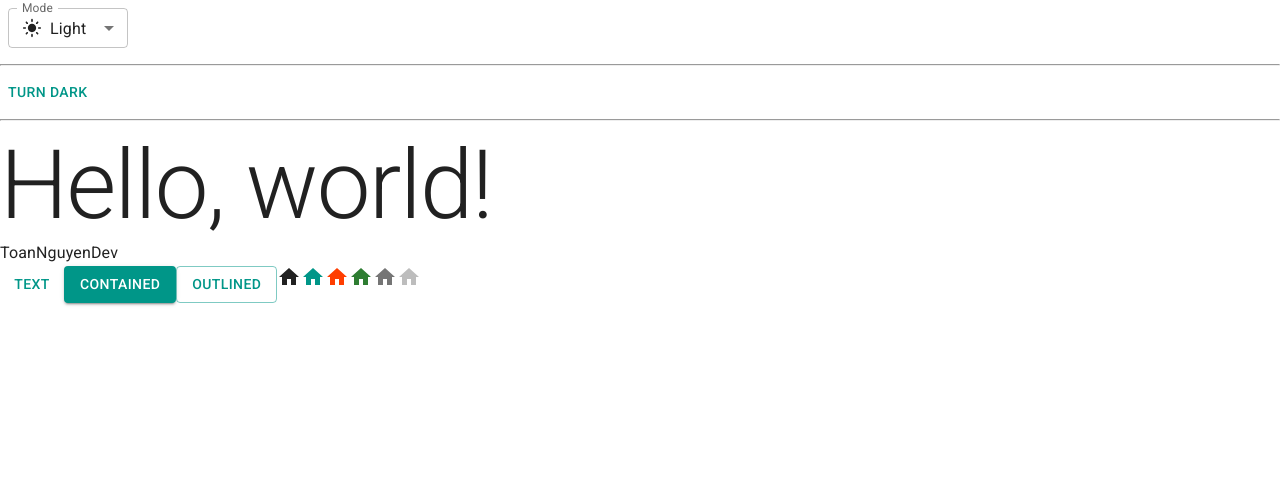
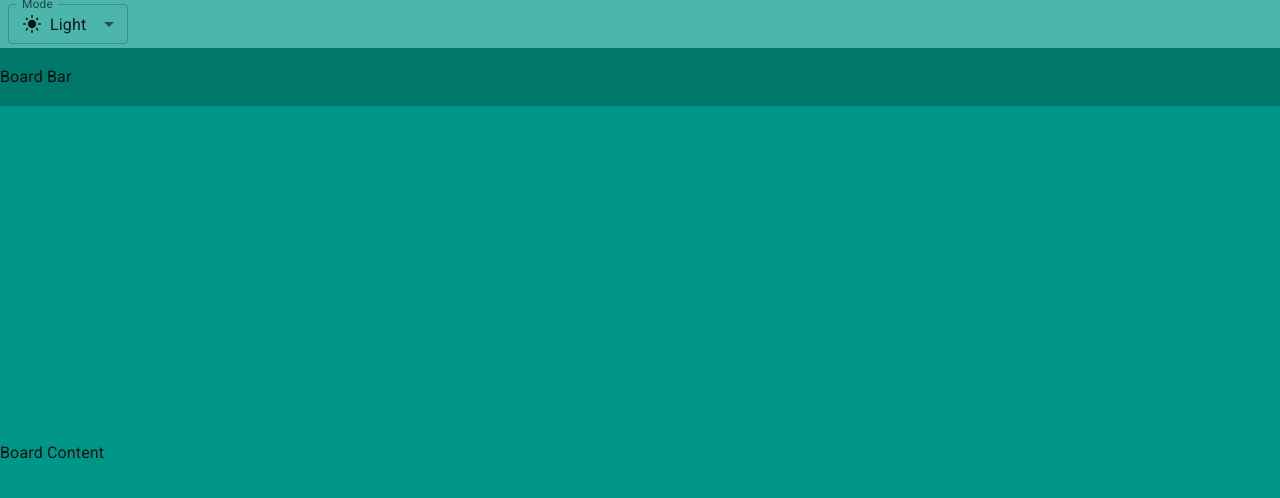
Before and after one commit to SUNVToan/Trello-web, a React (Vite) app: page / in a window 1280 px wide. Shown: the top 498 px of the page. Built offline with nearby package versions, Linux system fonts and the light colour scheme.

Commit message:
basic app

```diff
--- a/index.html
+++ b/index.html
@@ -10,7 +10,7 @@
       rel="stylesheet"
       href="https://fonts.googleapis.com/css2?family=Roboto:wght@300;400;500;700&display=swap"
     />
-    <title>Vite + React</title>
+    <title>Trello MERN Stack Pro</title>
   </head>
   <body>
     <div id="root"></div>
--- a/src/App.jsx
+++ b/src/App.jsx
@@ -1,6 +1,3 @@
-import Button from '@mui/material/Button'
-import HomeIcon from '@mui/icons-material/Home'
-import Typography from '@mui/material/Typography'
 import { useColorScheme } from '@mui/material/styles'
 // mode select
 import InputLabel from '@mui/material/InputLabel'
@@ -11,9 +8,9 @@
 import LightModeIcon from '@mui/icons-material/LightMode'
 import DarkModeOutlinedIcon from '@mui/icons-material/DarkModeOutlined'
 import SettingsBrightnessIcon from '@mui/icons-material/SettingsBrightness'
-import { Box } from '@mui/material'
-
-
+// container
+import Container from '@mui/material/Container'
+import Box from '@mui/material/Box'
 
 function ModeSelect() {
   const { mode, setMode } = useColorScheme();
@@ -55,40 +52,37 @@
   );
 }
 
-function ModeToggle() {
-  const { mode, setMode } = useColorScheme();
-
-  return (
-    <Button
-      onClick={() => {
-        setMode(mode === 'light' ? 'dark' : 'light');
-      }}
-    >
-      {mode === 'light' ? 'Turn dark' : 'Turn light'}
-    </Button>
-  );
-}
-
 function App() {
   return (
-    <>
-      <ModeSelect />
-      <hr />
-      <ModeToggle />
-      <hr />
-      <Typography variant="h1">Hello, world!</Typography>
-      <div>ToanNguyenDev</div>
-      <Button variant="text">Text</Button>
-      <Button variant="contained">Contained</Button>
-      <Button variant="outlined">Outlined</Button>
-
-      <HomeIcon />
-      <HomeIcon color="primary" />
-      <HomeIcon color="secondary" />
-      <HomeIcon color="success" />
-      <HomeIcon color="action" />
-      <HomeIcon color="disabled" />
-    </>
+    <Container disableGutters maxWidth={false} sx={{ height: '100vh', backgroundColor: 'primary.main'}}>
+      <Box sx={{
+        backgroundColor: 'primary.light',
+        width: '100%',
+        height: (theme) => theme.trello.appBarHeight,
+        display: 'flex',
+        alignItems: 'center',
+      }}>
+        <ModeSelect />
+      </Box>
+      <Box sx={{
+        backgroundColor: 'primary.dark',
+        width: '100%',
+        height: (theme) => theme.trello.boardBarHeight,
+        display: 'flex',
+        alignItems: 'center',
+      }}>
+        Board Bar
+      </Box>
+      <Box sx={{
+        backgroundColor: 'primary.main',
+        width: '100%',
+        height: (theme) => `calc(100vh - ${theme.trello.appBarHeight} - ${theme.trello.boardBarHeight})`,
+        display: 'flex',
+        alignItems: 'center',
+      }}>
+        Board Content
+      </Box>
+    </Container>
   )
 }
 
--- a/src/theme.js
+++ b/src/theme.js
@@ -6,6 +6,10 @@
 
 // Create a theme instance.
 const theme = extendTheme({
+  trello: {
+    appBarHeight: '48px',
+    boardBarHeight: '58px',
+  },
   colorSchemes: {
     light: {
       palette: {
```
